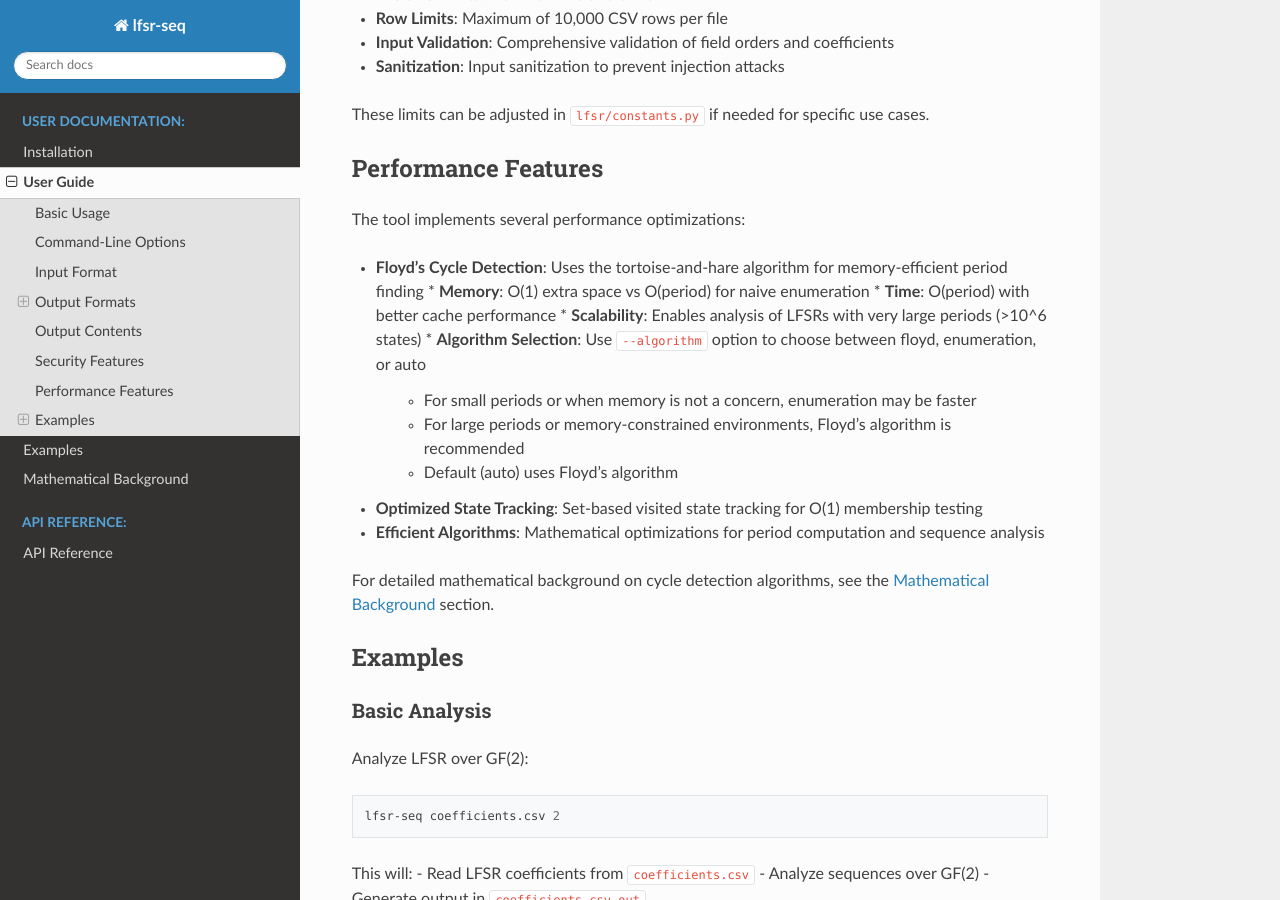
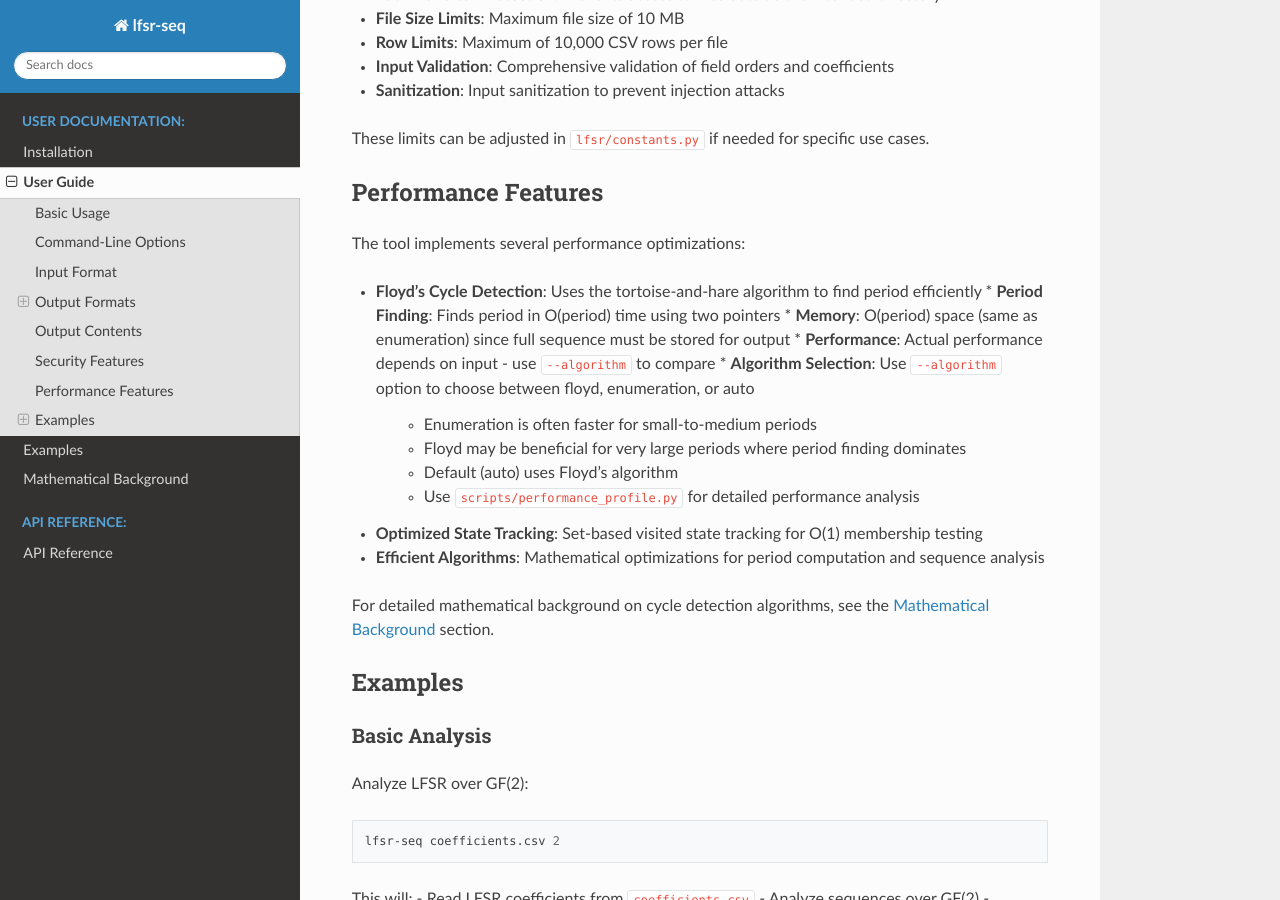
Before and after one commit to mkhellat/lfsr-seq, a Sphinx documentation site: the page built from docs/user_guide.rst, in a window 1280 px wide and 900 px high, scrolled down 2938 px. Built offline with Sphinx 7.4.7 and the Read the Docs theme 3.1.0, drawn with Linux system fonts in a browser that asks for light colours; some of the changed text lies outside the part shown.

Commit message:
docs: Correct O(1) space claims in documentation
Updated all documentation to accurately reflect performance characteristics:

- Removed incorrect O(1) space claims for Floyd's algorithm
- Clarified that both algorithms use O(period) space since full sequence is stored
- Updated user guide to note enumeration is often faster
- Updated API docs to reflect actual space complexity
- Updated mathematical background to explain theoretical vs practical space usage

Key corrections:
- Floyd's algorithm CAN find period in O(1) space theoretically
- But our implementation uses O(period) space because we store full sequence
- Enumeration is often faster in practice (as shown by profiling)
- Both methods have same space complexity in our implementation

Users should use scripts/performance_profile.py to compare performance
for their specific use cases.

```diff
--- a/docs/mathematical_background.rst
+++ b/docs/mathematical_background.rst
@@ -334,7 +334,8 @@ Continue until :math:`S_k = S_0`. The period is :math:`k`.
 * Space: :math:`O(\lambda)` to store all states in the cycle
 
 **Floyd's Cycle Detection Algorithm (Tortoise and Hare)**:
-A more memory-efficient algorithm that finds the period using only :math:`O(1)` extra space.
+An algorithm that can find the period using only :math:`O(1)` extra space for the period-finding phase.
+Note: Our implementation still uses :math:`O(\lambda)` space because we need to store the full sequence for output.
 
 **Algorithm Description**:
 
--- a/docs/user_guide.rst
+++ b/docs/user_guide.rst
@@ -39,9 +39,10 @@ Optional Arguments:
                               Output format (default: text)
    --algorithm {floyd,enumeration,auto}
                               Cycle detection algorithm (default: auto)
-                              - floyd: O(1) space, faster for large periods
-                              - enumeration: O(period) space, sometimes faster for small periods
+                              - floyd: Uses tortoise-and-hare algorithm to find period
+                              - enumeration: Direct enumeration of cycle states
                               - auto: Use floyd (default)
+                              Note: Both methods use O(period) space since full sequence is stored
 
 Input Format
 ------------
@@ -136,14 +137,15 @@ Performance Features
 
 The tool implements several performance optimizations:
 
-* **Floyd's Cycle Detection**: Uses the tortoise-and-hare algorithm for memory-efficient period finding
-  * **Memory**: O(1) extra space vs O(period) for naive enumeration
-  * **Time**: O(period) with better cache performance
-  * **Scalability**: Enables analysis of LFSRs with very large periods (>10^6 states)
+* **Floyd's Cycle Detection**: Uses the tortoise-and-hare algorithm to find period efficiently
+  * **Period Finding**: Finds period in O(period) time using two pointers
+  * **Memory**: O(period) space (same as enumeration) since full sequence must be stored for output
+  * **Performance**: Actual performance depends on input - use ``--algorithm`` to compare
   * **Algorithm Selection**: Use ``--algorithm`` option to choose between floyd, enumeration, or auto
-    * For small periods or when memory is not a concern, enumeration may be faster
-    * For large periods or memory-constrained environments, Floyd's algorithm is recommended
+    * Enumeration is often faster for small-to-medium periods
+    * Floyd may be beneficial for very large periods where period finding dominates
     * Default (auto) uses Floyd's algorithm
+    * Use ``scripts/performance_profile.py`` for detailed performance analysis
 * **Optimized State Tracking**: Set-based visited state tracking for O(1) membership testing
 * **Efficient Algorithms**: Mathematical optimizations for period computation and sequence analysis
 
```
Also changed, not shown: docs/api/analysis.rst (+4 -3 lines).
